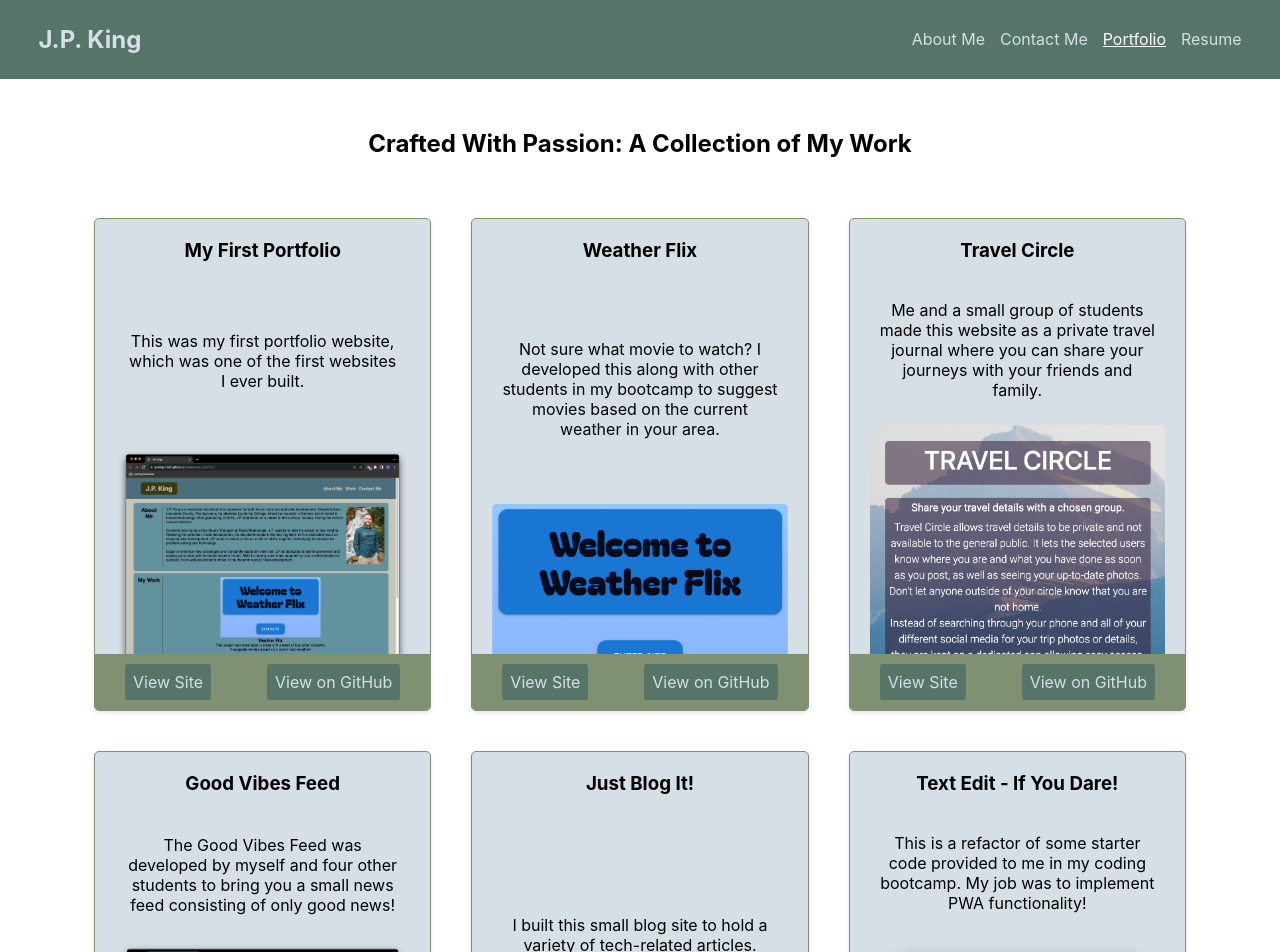
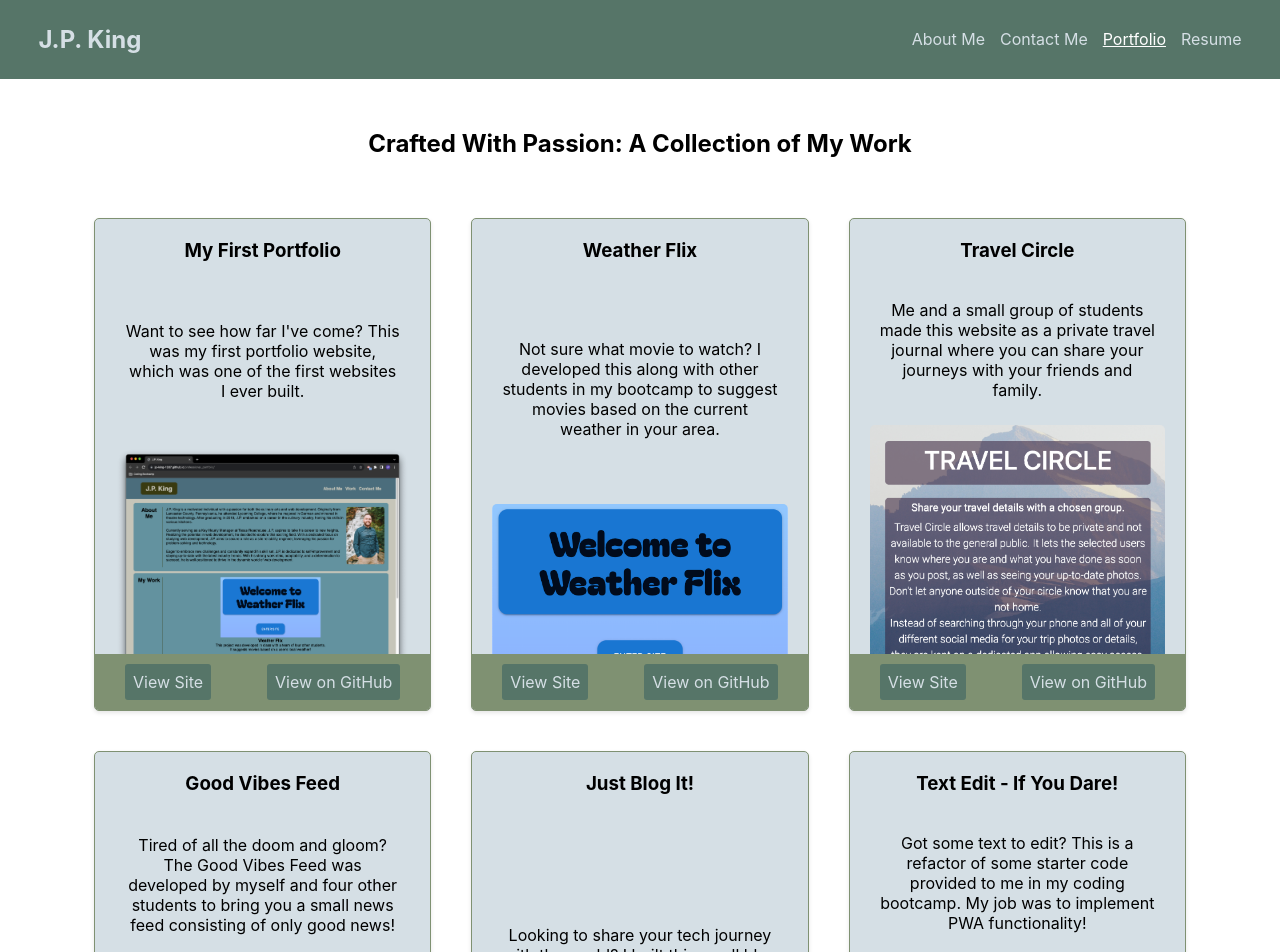
Before and after one commit to jp-king-1337/react_portfolio, a React (Create React App) app: page /portfolio in a window 1280 px wide. Shown: the top 952 px of the page. Built offline with nearby package versions, Linux system fonts and the light colour scheme.

Commit message:
Updating deployed and GitHub links. Now they only link to my GitHub. Group projects have been forked so I don't link to anyone else's page - minimizes confusion. Updated project descriptions as well.

```diff
--- a/src/components/ProjectData.js
+++ b/src/components/ProjectData.js
@@ -2,7 +2,7 @@ export const projectData = [
     {
         title: "My First Portfolio",
         imageSource: "/assets/images/screenshots/screenshot_1FirstPortfolio.png",
-        description: "This was my first portfolio website, which was one of the first websites I ever built.",
+        description: "Want to see how far I've come? This was my first portfolio website, which was one of the first websites I ever built.",
         deployedLink: "https://jp-king-1337.github.io/professional_portfolio/",
         githubLink: "https://github.com/jp-king-1337/professional_portfolio"
     },
@@ -10,34 +10,34 @@ export const projectData = [
         title: "Weather Flix",
         imageSource: "/assets/images/screenshots/screenshot_1WeatherFlix.png",
         description: "Not sure what movie to watch? I developed this along with other students in my bootcamp to suggest movies based on the current weather in your area.",
-        deployedLink: "https://thomasszentirmay.github.io/weather-flix-project/",
-        githubLink: "https://github.com/ThomasSzentirmay/weather-flix-project"
+        deployedLink: "https://jp-king-1337.github.io/weather-flix-project/",
+        githubLink: "https://github.com/jp-king-1337/weather-flix-project"
     },
     {
         title: "Travel Circle",
         imageSource: "/assets/images/screenshots/screenshot_1TravelCircle.png",
         description: "Me and a small group of students made this website as a private travel journal where you can share your journeys with your friends and family.",
         deployedLink: "https://sheltered-hollows-60202-cd3cd4a2a48a.herokuapp.com/",
-        githubLink: "https://github.com/MKYRENE/travel_circle_app"
+        githubLink: "https://github.com/jp-king-1337/travel_circle_app"
     },
     {
         title: "Good Vibes Feed",
         imageSource: "/assets/images/screenshots/screenshot_1GoodVibesFeed.png",
-        description: "The Good Vibes Feed was developed by myself and four other students to bring you a small news feed consisting of only good news!",
+        description: "Tired of all the doom and gloom? The Good Vibes Feed was developed by myself and four other students to bring you a small news feed consisting of only good news!",
         deployedLink: "https://good-vibes-feed-0f727cb91a84.herokuapp.com/",
-        githubLink: "https://github.com/mcgrane18482/good_vibes_feed"
+        githubLink: "https://github.com/jp-king-1337/good_vibes_feed"
     },
     {
         title: "Just Blog It!",
         imageSource: "/assets/images/screenshots/screenshot_1JustBlogIt.png",
-        description: "I built this small blog site to hold a variety of tech-related articles. Maybe you can use it to share your coding journey with the world!",
+        description: "Looking to share your tech journey with the world? I built this small blog site to hold a variety of tech-related articles.",
         deployedLink: "https://jp-just-blog-it-ae6e976d19e8.herokuapp.com/",
         githubLink: "https://github.com/jp-king-1337/justBlogIt"
     },
     {
         title: "Text Edit - If You Dare!",
         imageSource: "/assets/images/screenshots/screenshot_1TextEdit.png",
-        description: "This is a refactor of some starter code provided to me in my coding bootcamp. My job was to implement PWA functionality!",
+        description: "Got some text to edit? This is a refactor of some starter code provided to me in my coding bootcamp. My job was to implement PWA functionality!",
         deployedLink: "https://text-edit-if-you-dare-288bba82860c.herokuapp.com/",
         githubLink: "https://github.com/jp-king-1337/textEdit_ifYouDare"
     }
```
